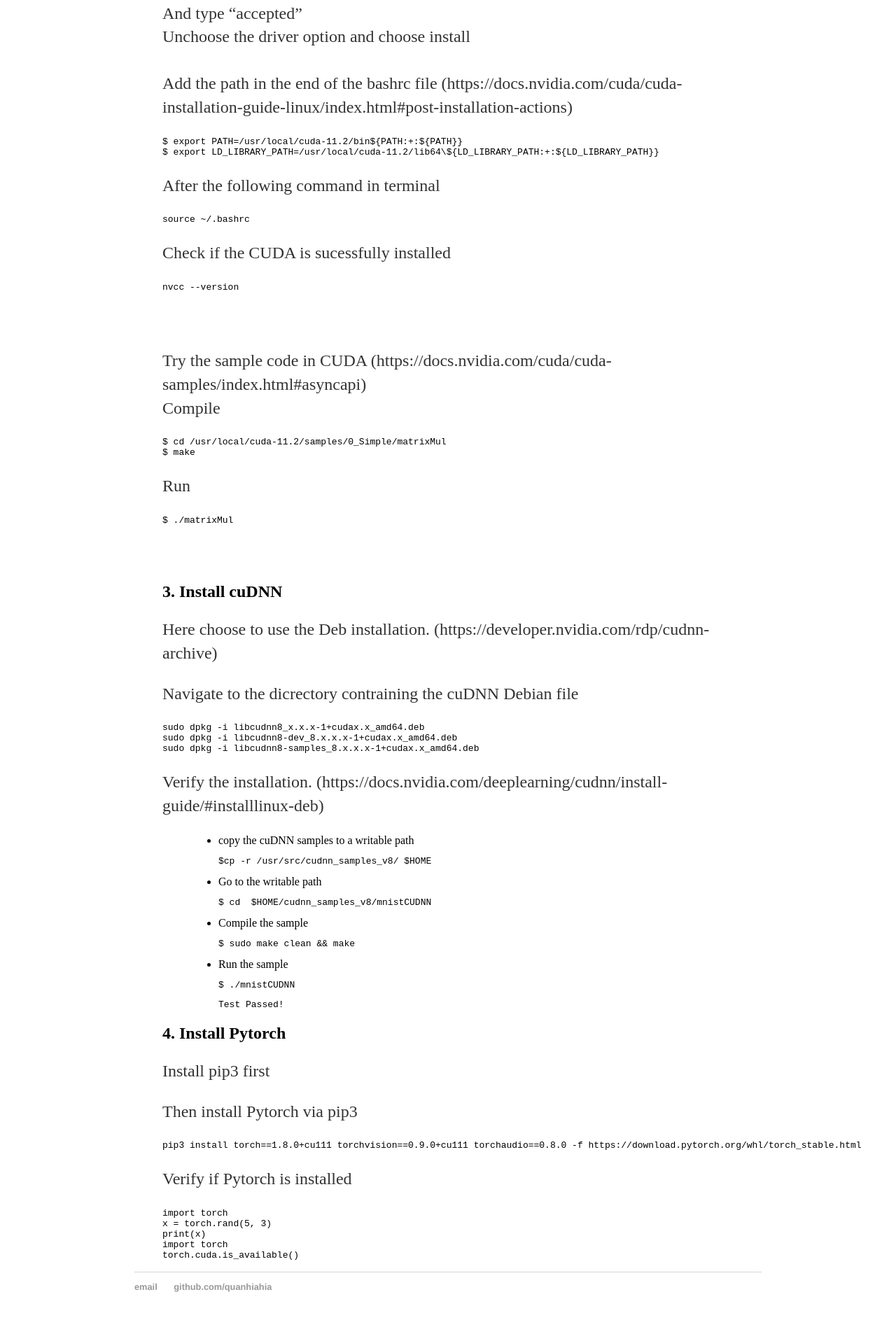
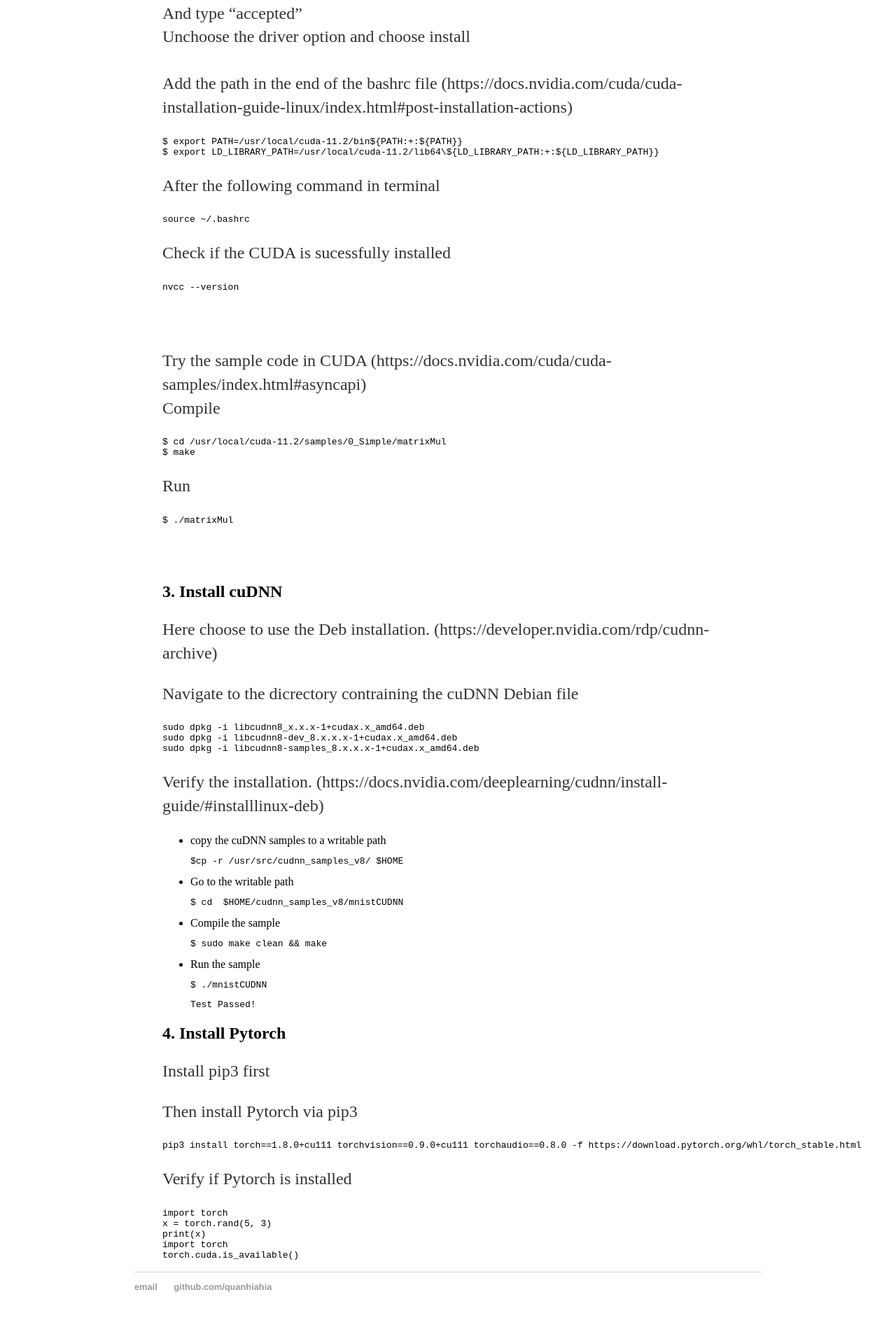
Before and after one commit to quanhiahia/quanhiahia.github.io, a Jekyll site: the page built from _posts/2021-03-17-First-blog.md, in a window 1280 px wide. Shown: the part 1051-2957 px from the top of the page at 70% size. Built offline with Jekyll 4.4.1, drawn with Linux system fonts in a browser that asks for light colours.

````diff
--- a/_posts/2021-03-17-First-blog.md
+++ b/_posts/2021-03-17-First-blog.md
@@ -81,25 +81,25 @@ Nvidia RTX2080, Ubuntu20.04, CUDA11.2, Pytorch1.8.0
 >
 > Verify the installation. (https://docs.nvidia.com/deeplearning/cudnn/install-guide/#installlinux-deb)
 >
-> > + copy the cuDNN samples to a writable path
-> > ```
-> > $cp -r /usr/src/cudnn_samples_v8/ $HOME
-> > ```
-> > + Go to the writable path
-> > ```
-> > $ cd  $HOME/cudnn_samples_v8/mnistCUDNN
-> > ```
-> > + Compile the sample
-> > ```
-> > $ sudo make clean && make
-> > ```
-> > + Run the sample
-> > ```
-> > $ ./mnistCUDNN
-> > ```
-> > ```
-> > Test Passed!
-> > ```
+> + copy the cuDNN samples to a writable path
+> ```
+> $cp -r /usr/src/cudnn_samples_v8/ $HOME
+> ```
+> + Go to the writable path
+> ```
+> $ cd  $HOME/cudnn_samples_v8/mnistCUDNN
+> ```
+> + Compile the sample
+> ```
+> $ sudo make clean && make
+> ```
+> + Run the sample
+> ```
+> $ ./mnistCUDNN
+> ```
+> ```
+> Test Passed!
+> ```
 >
 >
 > ## 4. Install Pytorch
````
